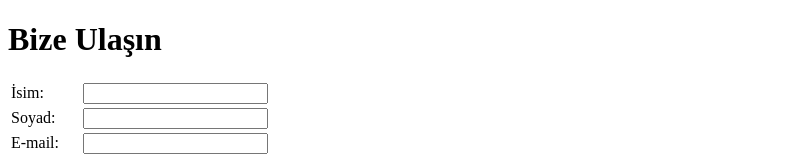
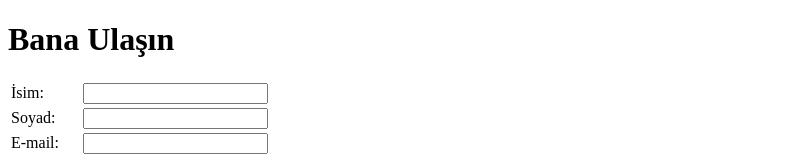
Before and after one commit to eymenkaplan/CV, a plain HTML site: page contact-me.html in a window 1280 px wide. Shown: the top 156 px of the page, without its empty margins (0-799 px from the left). Drawn offline with Linux system fonts and the light colour scheme.

Commit message:
Update contact-me.html

```diff
--- a/contact-me.html
+++ b/contact-me.html
@@ -7,7 +7,7 @@
 </head>
 
 <body>
-  <h1>Bize Ulaşın</h1>
+  <h1>Bana Ulaşın</h1>
   <form class="" action="mailto:kplneymen@gmail.com" method="post">
     <table>
     <tr>
```
